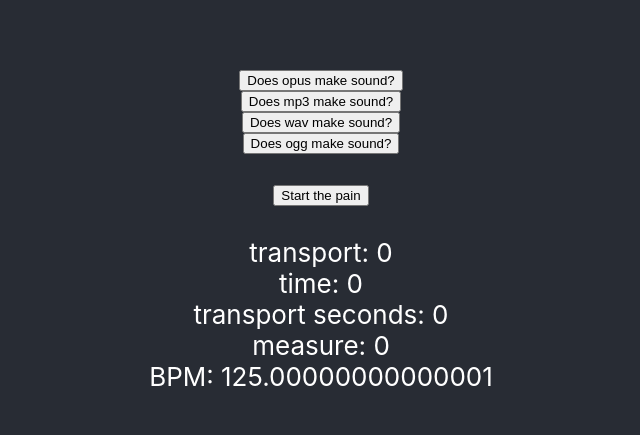
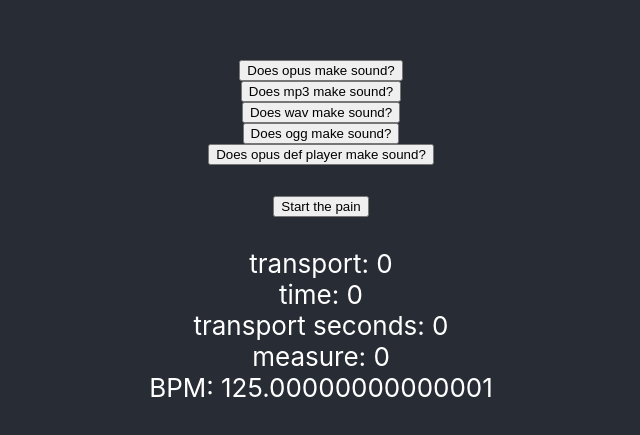
Before and after one commit to JanZaion/apfelstrudel, a React (Create React App) app: page / in a window 1280 px wide. Shown: the part 169-604 px from the top of the page, without its empty margins (319-959 px from the left). Built offline with nearby package versions, Linux system fonts and the light colour scheme; no server answers.

Commit message:
add def player button

```diff
--- a/src/components/Pain.js
+++ b/src/components/Pain.js
@@ -20,6 +20,7 @@ const Pain = () => {
   const suffering2 = new Tone.Player(require('./bass_4.mp3')).toDestination();
   const suffering3 = new Tone.Player(require('./bass_4.wav')).toDestination();
   const suffering4 = new Tone.Player(require('./bass_4.ogg')).toDestination();
+  const suffering5 = new Audio(require('./bass_4.opus'));
 
   return (
     <>
@@ -27,6 +28,7 @@ const Pain = () => {
       <button onClick={() => suffering2.start()}>Does mp3 make sound?</button>
       <button onClick={() => suffering3.start()}>Does wav make sound?</button>
       <button onClick={() => suffering4.start()}>Does ogg make sound?</button>
+      <button onClick={() => suffering5.play()}>Does opus def player make sound?</button>
       <br />
       <button
         onClick={() => {
```
